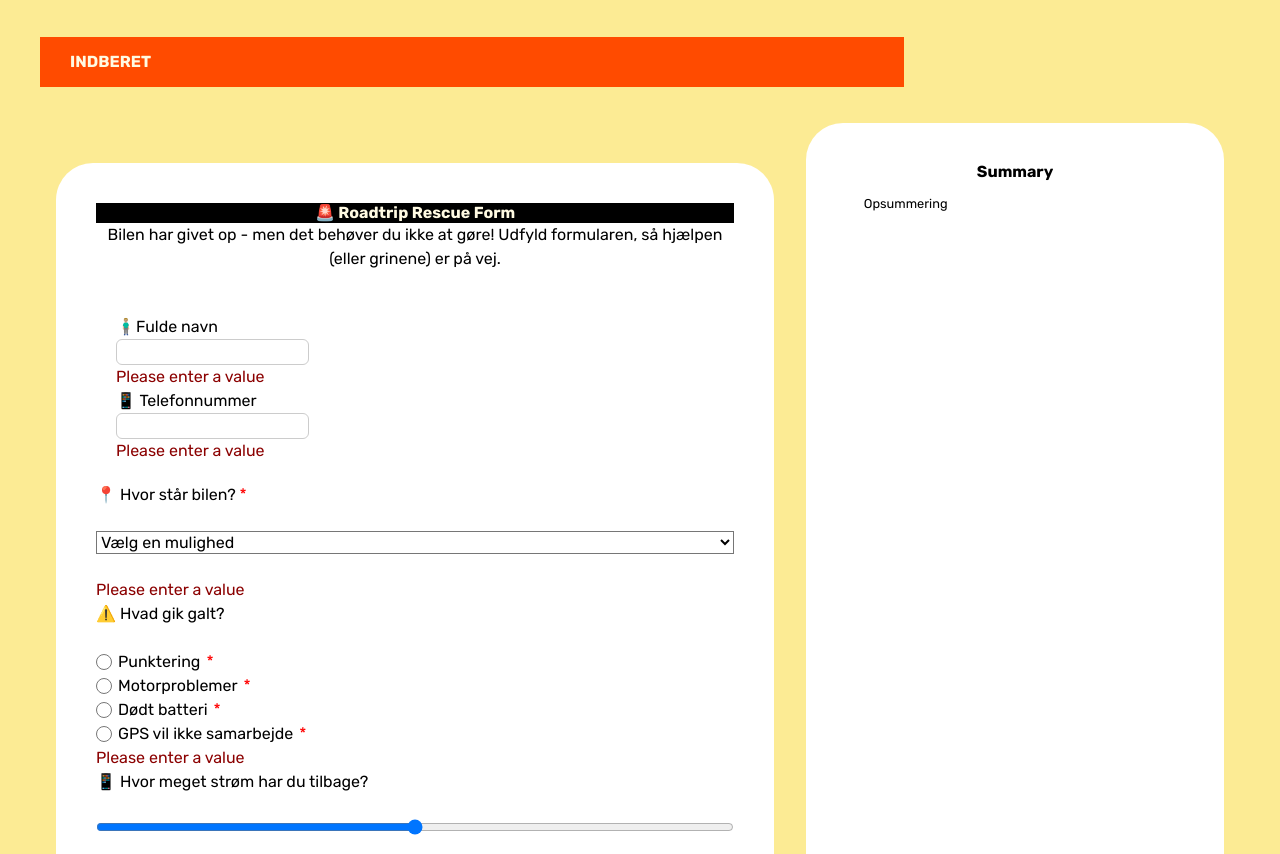
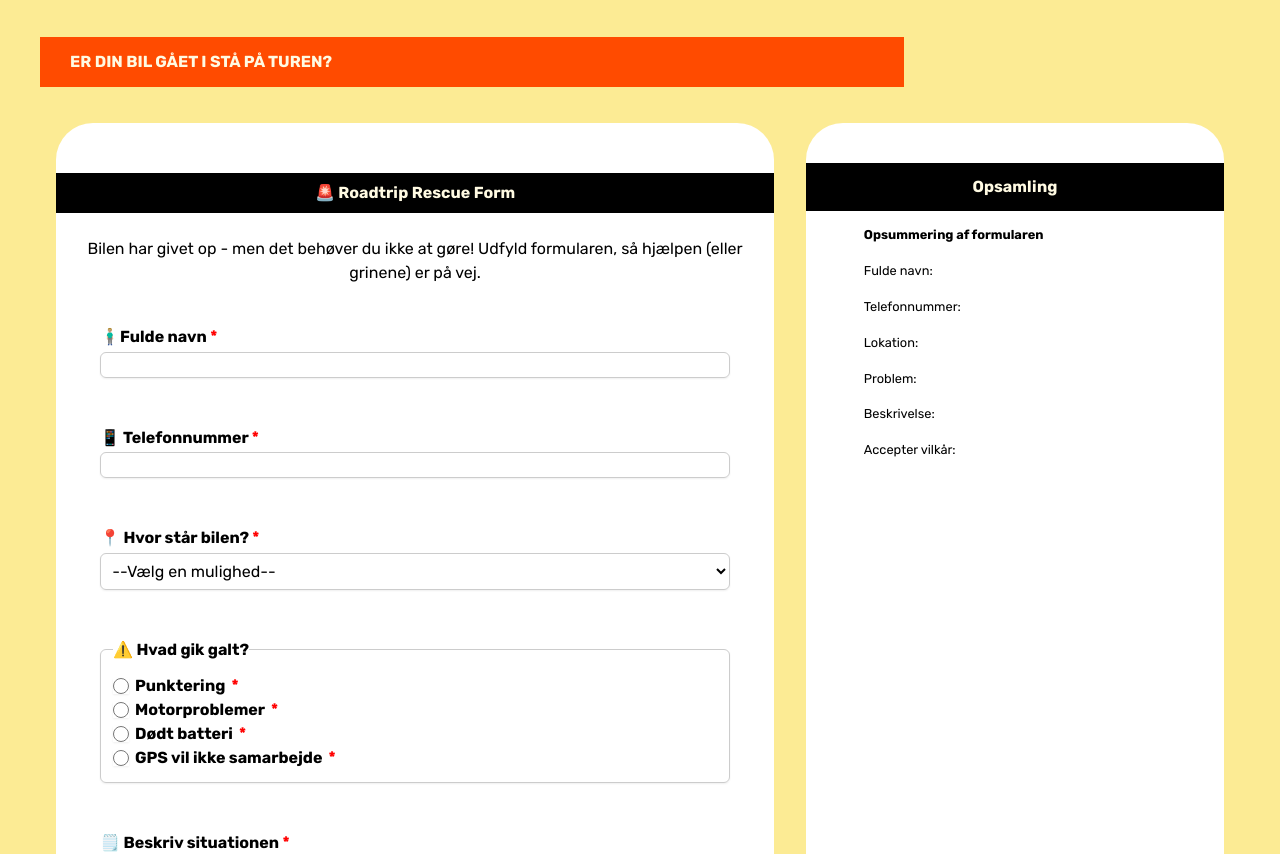
Before and after one commit to Lauradeden/bilbrydersammen, a plain HTML site: page register.html in a window 1280 px wide. Shown: the part 61-915 px from the top of the page. Drawn offline with Linux system fonts and the light colour scheme.

Commit message:
endeligt forms

```diff
--- a/css/forms.css
+++ b/css/forms.css
@@ -1,109 +1,31 @@
-/* Styling af forms */
-input {
-  border: 1px solid #ccc;
-  padding: .25rlf;
-  border-radius: 6px;
-}
-button {
-  border-radius: 37px;
-  cursor: pointer;
-  background-color: #ff4b00;
-  color: #fffae2;
-  padding:0.25rlh 0.25rlh ;
-  border: none;
-}
-.error-message {
-  color: darkred;
-}
-#form-h2 {
-  background-color: black;
-  color: #fffae2;
-  display: block;
-}
-/* Form layout */
-#form-section {
-  padding: 40px;
-  margin-top: 40px;
-  margin-bottom: 80px;
-  border-radius: 37px;
-  line-height: 1.5em;
-}
-#form-section #form-info {
-  text-align: center;
-margin-bottom: 1.5rem;
-}
-
-
-
-
-.form-group {
-  display: grid;
-  gap: 1rlh;
-}
-label:has(input) {display: flex;
-align-items: center;
-gap: 0.25rlh;
-justify-self: start;
-}
-/* Pseudo-classes */
-:focus-visible {
-  outline: 2px solid #fceb94;
-  outline-offset: 1px;
-}
-
-/* Hover styles */
-button:hover {
-  background: #000;
-}
-
-/* Active-styles (on click) */
-button:active {
-  scale: 0.98;
-}
-/* Valideringsregler */
-.error-message {
-  display: none;
-}
-.form-group:has(:required) {
-  label::after {
-    content: " *";
-  color: red;
-}
-}
-/* Tilføj rød kant omkring input-feltet, hvis det er ugyldigt */
-.form-group:has(:user-invalid) {
-  input{
-  outline: 3px solid #ffa680;
-    border-color: darkred;
-  }
-  }
-
-/* Vis fejlmeddelelsen, hvis feltet er ugyldigt */
-.error-message {
-  display: block;
-}
-
 #webform {
   background-color: var(--form-background-color);
 }
 #form-section,
 #form-summary {
   background-color: #fff;
- border-radius: 37px;
+  border-radius: 37px;
 }
 #form-summary h2 {
   line-height: 3rem;
   text-align: center;
-  background-color: var(--headline-bg-color-inverted);
-  color: var(--headline-color-inverted);
-  padding-top: 5px;
+  background-color: black;
+  color: #fffae2;
+  padding: 0;
+  margin-left: -0.84rlh;
+  margin-right: -0.84rlh;
+  margin-top: 20px;
+  margin-bottom: 1em;
 }
 #form-summary h3 {
   font-size: 0.8rem;
   line-height: 0.8rem;
   font-weight: 600;
   margin: 0;
-  padding: 0;
+  padding: 0.5em;
+}
+#form-summary .placeholder {
+  font-weight: bold;
 }
 #form-summary > *:not(:first-child) {
   margin: 0 clamp(1rem, 10%, 7rem);
@@ -113,4 +35,118 @@ button:active {
   line-height: 1.3;
   margin: 0 0 1.2rem 0;
   padding: 0;
-}2
+}
+.form-group:has(label) {
+  margin-top: 1em;
+  margin-bottom: 0.5em;
+}
+input {
+  border: 1px solid #ccc;
+  border-radius: 6px;
+  box-shadow: 0px 1px 2px #0001;
+}
+textarea {
+  border: 1px solid #ccc;
+  border-radius: 6px;
+  box-shadow: 0px 1px 2px #0001;
+}
+option {
+  border: 1px solid #ccc;
+  border-radius: 6px;
+  box-shadow: 0px 1px 2px #0001;
+  padding: 1rlh;
+}
+fieldset {
+  border: 1px solid #ccc;
+  border-radius: 6px;
+  box-shadow: 0px 1px 2px #0001;
+  padding: 0.5rlh;
+}
+select {
+  border: 1px solid #ccc;
+  border-radius: 6px;
+  box-shadow: 0px 1px 2px #0001;
+  padding: 0.3rlh;
+}
+label {
+  font-weight: bold;
+}
+
+button {
+  background-color: #ff4b00;
+  color: #fffae2;
+  border: 0;
+  border-radius: 30px;
+  cursor: pointer;
+  padding: 0.5rlh 0.5rlh;
+}
+.error-message {
+  color: darkred;
+}
+/* Form layout */
+form {
+  display: grid;
+  gap: 1rlh;
+  padding: 1rlh;
+  .form-group {
+    display: grid;
+    gap: 0.1rlh;
+  }
+  label:has(input) {
+    display: flex;
+    align-items: center;
+    gap: 0.25rlh;
+    justify-self: start;
+  }
+}
+/* Pseudo-classes */
+:focus-visible {
+  outline: 2px solid #ff4b00;
+  outline-offset: 1px;
+}
+/* Hover-styles */
+button:hover {
+  background: #222;
+}
+
+/* Active-styles */
+button:active {
+  scale: 0.98;
+}
+
+/* Valideringsregler */
+.error-message {
+  display: none;
+}
+.form-group:has(:required) {
+  label::after {
+    content: " *";
+    color: red;
+  }
+}
+.form-group:has(:user-invalid) {
+  input {
+    outline: 3px solid #f005;
+    border-color: darkred;
+  }
+
+  .error-message {
+    display: block;
+  }
+}
+
+/* Styling */
+#form-info h2 {
+  background-color: #000;
+  color: #fffae2;
+  margin-left: -0.84rlh;
+  margin-right: -0.84rlh;
+  margin-top: 30px;
+  margin-bottom: 1.5em;
+  line-height: 1.5em;
+  text-align: center;
+  padding: 0.5em;
+}
+#form-info p {
+  text-align: center;
+}
--- a/js/register.js
+++ b/js/register.js
@@ -1,12 +1,35 @@
 const form = document.querySelector("form");
+
+const fullNameOutput = document.querySelector("#full-name-output");
+const phoneNumberOutput = document.querySelector("#phonenumber-output");
+const locationSelectOutput = document.querySelector("#location-select-output");
+const issueOutput = document.querySelector("#issue-output");
+const detalisOutput = document.querySelector("#detalis-output");
+const termsOutput = document.querySelector("#terms-output");
+
 function cancelPopup(event) {
   event.preventDefault();
   form.querySelector(":user-invalid").focus();
 }
 
-function handleForm(event) {
+function handleSubmit(event) {
   event.preventDefault();
-  // indsæt her
+
+  const formData = new FormData(form);
+  const fullName = formData.get("full-name");
+  const phoneNumber = formData.get("phonenumber");
+  const locationSelect = formData.get("location");
+  const issue = formData.get("issue");
+  const detalis = formData.get("details");
+  const terms = formData.get("accept-terms");
+
+  fullNameOutput.textContent = fullName;
+  phoneNumberOutput.textContent = phoneNumber;
+  locationSelectOutput.textContent = locationSelect;
+  issueOutput.textContent = issue;
+  detalisOutput.textContent = detalis;
+  termsOutput.textContent = terms;
+
   form.reset();
 }
 form.addEventListener("invalid", cancelPopup, true);
--- a/register.html
+++ b/register.html
@@ -34,30 +34,27 @@
     </header>
 
     <main>
-      <h1>INDBERET</h1>
+      <h1>ER DIN BIL GÅET I STÅ PÅ TUREN?</h1>
       <section id="form-section">
         <article id="form-info">
           <h2 id="form-h2">🚨 Roadtrip Rescue Form</h2>
           <p>Bilen har givet op - men det behøver du ikke at gøre! Udfyld formularen, så hjælpen (eller grinene) er på vej.</p>
         </article>
         <form id="webform">
-          <section id="personal-info">
-            <div>
+          <div class="form-group">
             <label for="full-name">🧍🏼‍♂️Fulde navn</label>
-              <input type="text" id="full-name" required />
+            <input type="text" id="full-name" name="full-name" required />
             <p class="error-message">Please enter a value</p>
           </div>
-            <div>
+          <div class="form-group">
             <label for="phonenumber">📱 Telefonnummer</label>
-              <input type="tel" id="phonenumber" required />
+            <input type="tel" id="phonenumber" name="phonenumber" required />
             <p class="error-message">Please enter a value</p>
           </div>
-          </section>
-
           <div class="form-group">
-            <label for="location">📍 Hvor står bilen?</label>
-            <select name="location" id="location" required>
-              <option value="">Vælg en mulighed</option>
+            <label for="location-select">📍 Hvor står bilen?</label>
+            <select name="location" id="location-select" required>
+              <option value="">--Vælg en mulighed--</option>
               <option value="country">Landevej</option>
               <option value="highway">Motorvej</option>
               <option value="city">Byområde</option>
@@ -66,29 +63,25 @@
             <p class="error-message">Please enter a value</p>
           </div>
           <div class="form-group">
-            <p class="labet-text">⚠️ Hvad gik galt?</p>
-            <div class="radio-group">
-              <label for="flat-tire"><input type="radio" name="issue" value="flat-tire" required />Punktering</label>
-              <label for="engine"><input type="radio" name="issue" value="engine" />Motorproblemer</label>
-              <label for="battery"><input type="radio" name="issue" value="battery" />Dødt batteri</label>
-              <label for="lost"><input type="radio" name="issue" value="lost" />GPS vil ikke samarbejde</label>
-              <p class="error-message">Please enter a value</p>
-            </div>
-          </div>
-          <div class="form-group">
-            <label for="battery">📱 Hvor meget strøm har du tilbage?</label>
-            <input type="range" id="battery" name="battery" min="0" max="100" value="50" oninput="batteryValue.textContent= this.value+'%'" />
-            <output id="batteryValue">50%</output>
-            <p class="error-message">Please enter a value</p>
+            <fieldset>
+              <legend>
+                <h3>⚠️ Hvad gik galt?</h3>
+              </legend>
+
+              <label for="flat-tire"> <input type="radio" id="flat-tire" name="issue" value="flat-tire" required /> Punktering </label>
+              <label for="engine"> <input type="radio" id="engine" name="issue" value="engine" /> Motorproblemer </label>
+              <label for="battery"> <input type="radio" id="battery" name="issue" value="battery" /> Dødt batteri </label>
+              <label for="lost"> <input type="radio" id="lost" name="issue" value="lost" /> GPS vil ikke samarbejde </label>
+            </fieldset>
           </div>
           <div class="form-group">
             <label for="details">🗒️ Beskriv situationen</label>
-            <textarea name="details" id="details" rows="3"></textarea>
+            <textarea name="details" id="details" rows="3" required></textarea>
             <p class="error-message">Please enter a value</p>
           </div>
           <div class="form-group">
             <label for="terms">
-              <input type="checkbox" id="terms" name="accept_terms" value="yes" required />
+              <input type="checkbox" id="terms" name="accept-terms" value="yes" required />
               Accepter vilkår
             </label>
           </div>
@@ -96,10 +89,18 @@
         </form>
       </section>
       <section id="form-summary">
-        <h2>Summary</h2>
+        <h2>Opsamling</h2>
         <article>
-          <p class="placeholder">Opsummering</p>
+          <p class="placeholder">Opsummering af formularen</p>
         </article>
+        <div>
+          <p>Fulde navn: <span id="full-name-output"></span></p>
+          <p>Telefonnummer: <span id="phonenumber-output"></span></p>
+          <p>Lokation: <span id="location-select-output"></span></p>
+          <p>Problem: <span id="issue-output"></span></p>
+          <p>Beskrivelse: <span id="detalis-output"></span></p>
+          <p>Accepter vilkår: <span id="terms-output"></span></p>
+        </div>
       </section>
     </main>
     <footer>
```
Lines whose indentation alone changed are shown as unchanged.
